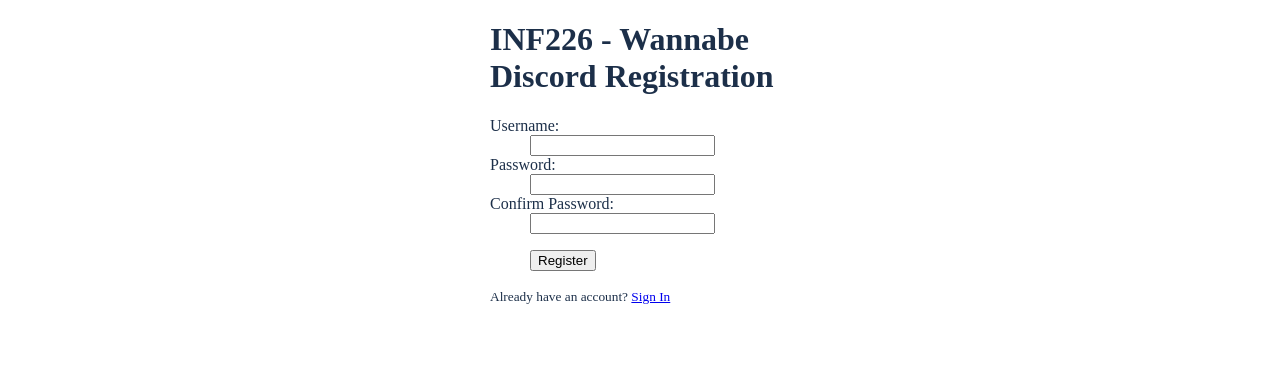
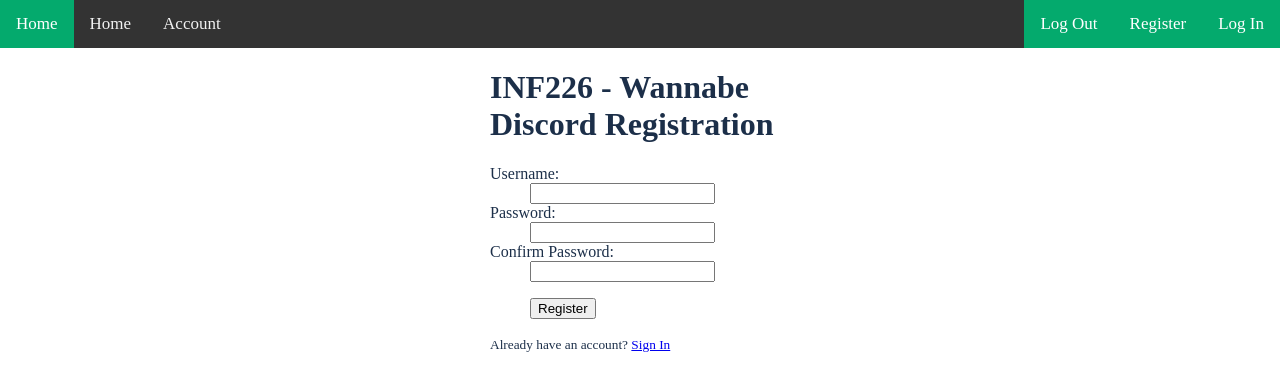
Before and after one commit to mrkaland95/inf226-oblig2, a Flask app: page /register in a window 1280 px wide. Shown: the top 391 px of the page. Run offline with Flask 2, Linux system fonts and the light colour scheme.

Commit message:
Work on the visuals.

```diff
--- a/static/styles.css
+++ b/static/styles.css
@@ -69,3 +69,33 @@
         padding: .25rem;
         margin:0 1rem;
     }
+
+    .topnav {
+      overflow: hidden;
+      background-color: #333;
+}
+
+    .topnav a {
+      float: left;
+      color: #f2f2f2;
+      text-align: center;
+      padding: 14px 16px;
+      text-decoration: none;
+      font-size: 17px;
+    }
+
+    .topnav a:hover {
+      background-color: #ddd;
+      color: black;
+    }
+
+    .topnav a.active {
+      background-color: #04AA6D;
+      color: white;
+    }
+
+    .topnav a.split {
+        float: right;
+        background-color: #04AA6D;
+        color: white;
+    }
--- a/templates/base.html
+++ b/templates/base.html
@@ -9,7 +9,17 @@
     {% endif %}
     <link rel="stylesheet" href="{{ url_for('static', filename='styles.css') }}">
 </head>
-<body class="body">
+<body class=body>
+<div class="topnav">
+  <a class="active" href="#home">Home</a>
+  <a href="{{ url_for('routes.home') }}">Home</a>
+  <a href="">Account</a>
+  <a class=split href="{{ url_for('auth.login') }}">Log In</a>
+  <a class=split href="{{ url_for('auth.register') }}">Register</a>
+  <a class=split href="{{ url_for('auth.logout') }}">Log Out</a>
+
+</div>
+
 <div class="center_element">
 {% with messages = get_flashed_messages(with_categories=true) %}
     {% if messages %}
--- a/templates/index.html
+++ b/templates/index.html
@@ -1,11 +1,13 @@
+
+
+
+
 <!DOCTYPE html>
 <html>
-<!--TODO-->
 <head>
     <title>INF226</title>
     <link rel="stylesheet" href="highlight.css" />
 	<link rel="icon" href="favicon.png" type="image/png" />
-
     <style>
         * {
             box-sizing: border-box;
```
Also changed, not shown: README.md.
